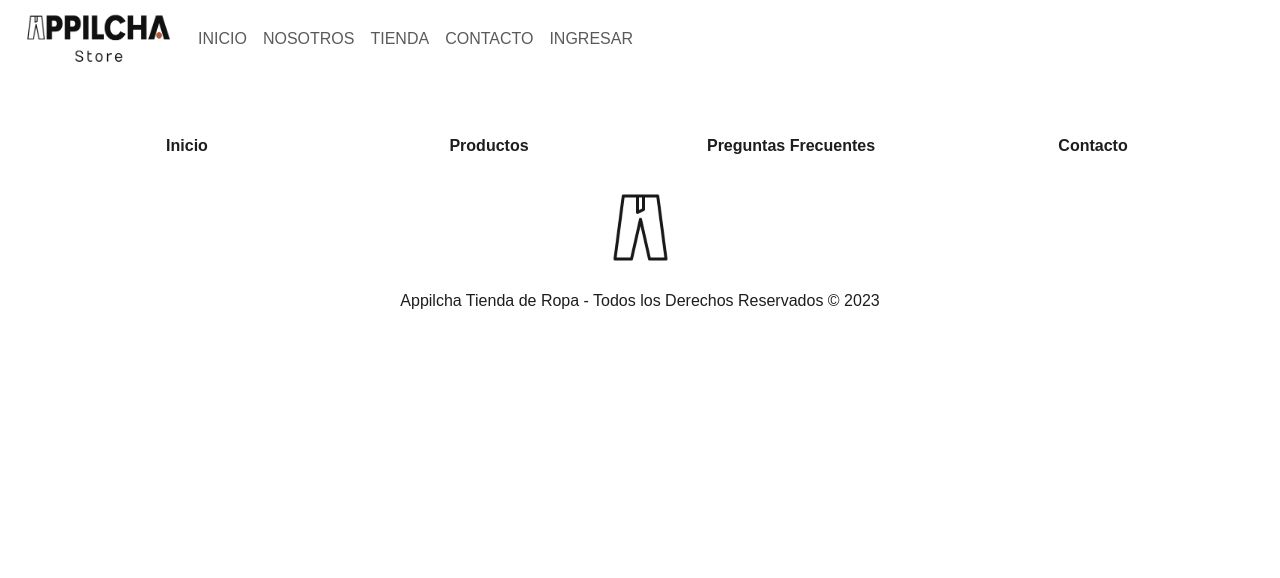
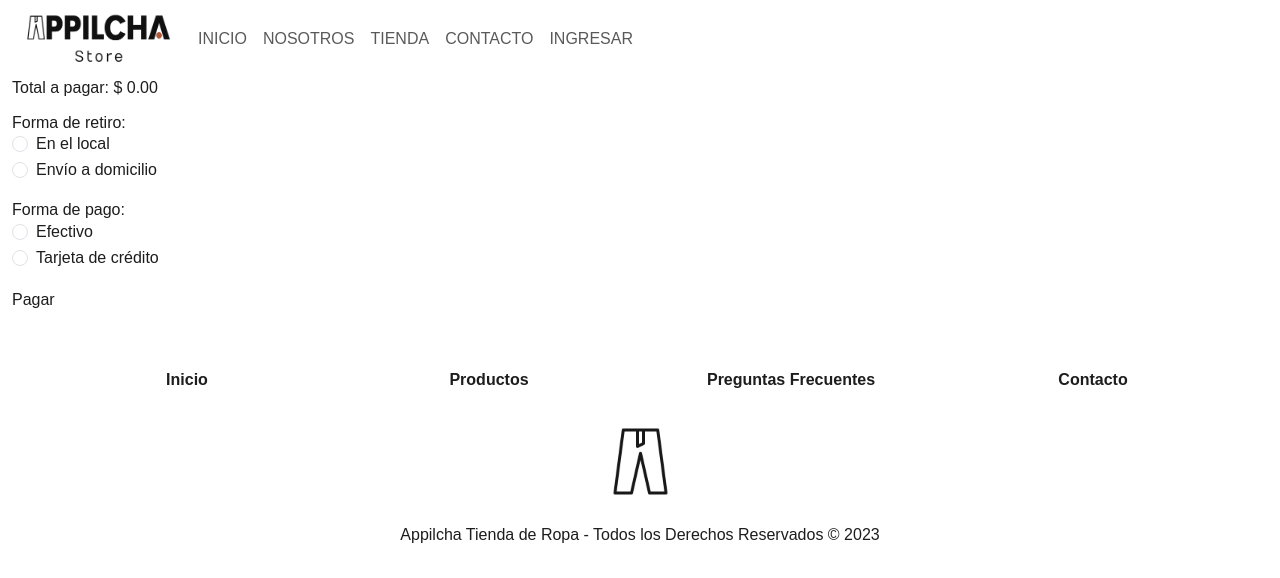
Before and after one commit to juaniz92/23302-grupo3-Appilcha, a React (Create React App) app: page /Compra in a window 1280 px wide. Shown: the top 578 px of the page. Built offline with nearby package versions, Linux system fonts and the light colour scheme; no server answers.

Commit message:
Se agrega componente Compra

```diff
--- a/src/App.js
+++ b/src/App.js
@@ -11,7 +11,7 @@ import Mostrar from './componentes/Auth/Mostrar';
 import SignIn from './componentes/Auth/SignIn';
 
 import Registrarse from './componentes/Auth/Registrarse';
-import Carrito from './componentes/Carrito';
+import Compra from './componentes/Compra';
 import DataProvider from './componentes/Datos';
 
 function App() {
@@ -27,6 +27,7 @@ function App() {
             <Route path='/Editar/:idUsuario' element={<Editar/>}/>
             <Route path='/Admin' element={<Admin />} />
             <Route path='/Mostrar' element={<Mostrar />} />
+            <Route path='/Compra' element={<Compra />} />
           </Routes>
           <Footer />
         </DataProvider>
--- a/src/componentes/Carrito.jsx
+++ b/src/componentes/Carrito.jsx
@@ -2,6 +2,7 @@ import { useContext } from 'react';
 import { data } from './Datos';
 import CarritoElementos from "./CarritoElementos";
 import CarritoTotal from "./CarritoTotal";
+import {Link} from 'react-router-dom';
 
 const Carrito = () => {
     const { carrito } = useContext(data);
@@ -10,7 +11,7 @@ const Carrito = () => {
         <div className='flex flex-col p-2 rounded-md shadow-md'>
             <CarritoElementos />
             <CarritoTotal />
-            <button className='bg-black text-white rounded-md'>Comprar</button>
+            <button className='bg-black text-white rounded-md'><Link to="/Compra">Comprar</Link></button>
         </div>
     ): (
         <h2 className='flex flex-col p-2 rounded-md shadow-md'>Carrito vacío</h2>
--- /dev/null
+++ b/src/componentes/Compra.jsx
@@ -0,0 +1,62 @@
+import { useContext } from 'react';
+import { data } from './Datos';
+import CarritoElementos from "./CarritoElementos";
+import CarritoTotal from "./CarritoTotal";
+import Form from 'react-bootstrap/Form';
+
+const Compra = () => {
+    const { carrito } = useContext(data);
+
+    return (
+        <div className=''>
+            <CarritoElementos />
+            <CarritoTotal />
+            <h2>Forma de retiro:</h2>
+            <Form>
+                {['radio'].map((type) => (
+                    <div key={`inline-${type}`} className="flex flex-col mb-3">
+                    <Form.Check
+                        inline
+                        label="En el local"
+                        name="group1"
+                        type={type}
+                        id={`inline-${type}-1`}
+                    />
+                    <Form.Check
+                        inline
+                        label="Envío a domicilio"
+                        name="group1"
+                        type={type}
+                        id={`inline-${type}-2`}
+                    />
+                    </div>
+                ))}
+            </Form>
+
+            <h2>Forma de pago:</h2>
+            <Form>
+                {['radio'].map((type) => (
+                    <div key={`inline-${type}`} className="flex flex-col mb-3">
+                    <Form.Check
+                        inline
+                        label="Efectivo"
+                        name="group1"
+                        type={type}
+                        id={`inline-${type}-1`}
+                    />
+                    <Form.Check
+                        inline
+                        label="Tarjeta de crédito"
+                        name="group1"
+                        type={type}
+                        id={`inline-${type}-2`}
+                    />
+                    </div>
+                ))}
+            </Form>
+            <button>Pagar</button>
+        </div>
+    )
+}
+
+export default Compra;
```
